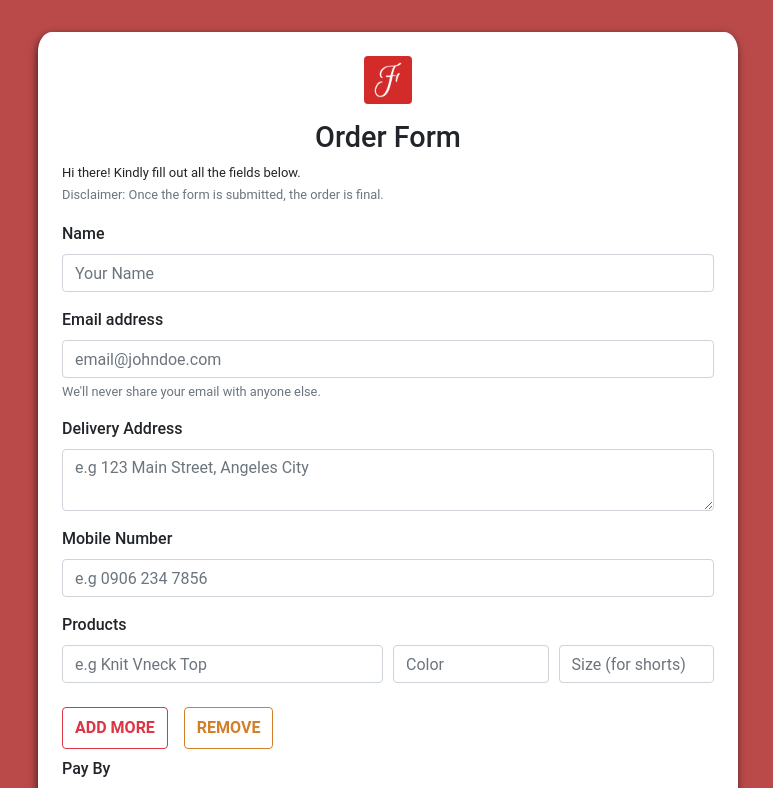
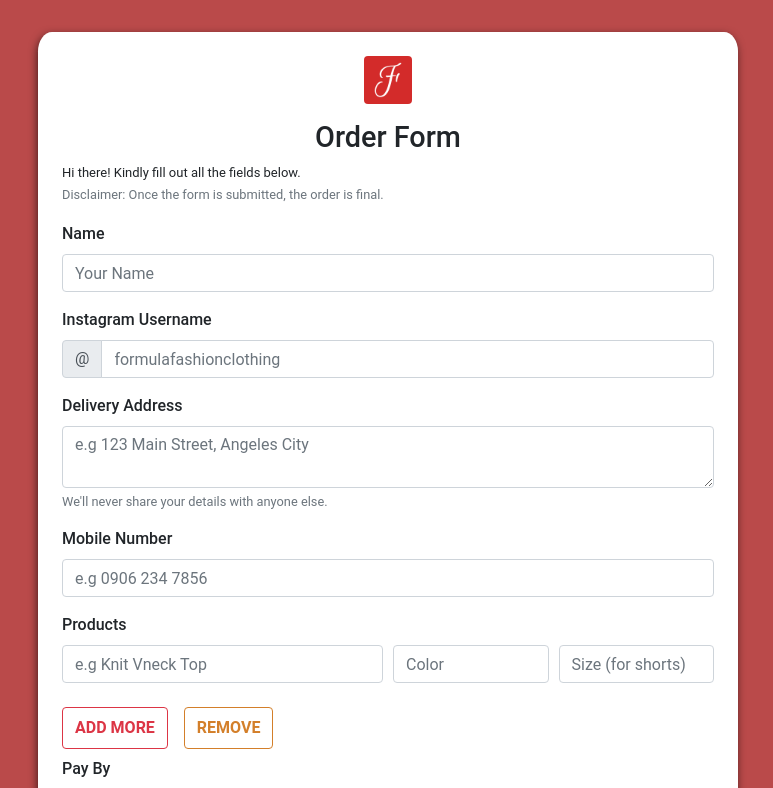
Before and after one commit to shaneenvitug/order-form, a React (Create React App) app: page / in a window 1280 px wide. Shown: the top 788 px of the page, without its empty margins (252-1025 px from the left). Built offline with nearby package versions, Linux system fonts and the light colour scheme; no server answers.

Commit message:
changed email to ig username

```diff
--- a/src/App.js
+++ b/src/App.js
@@ -5,6 +5,7 @@ import ToggleButtonGroup from 'react-bootstrap/ToggleButtonGroup';
 import ToggleButton from 'react-bootstrap/ToggleButton';
 import Modal from 'react-bootstrap/Modal';
 import Image from 'react-bootstrap/Image';
+import InputGroup from 'react-bootstrap/InputGroup'
 import { Formik } from 'formik';
 import { db } from './firebase';
 import Products from './Products';
@@ -29,7 +30,7 @@ function App() {
       <Formik
         initialValues={{
           name: '',
-          email: '',
+          username: '',
           address: '',
           mobile: '',
           paymentMethod: ''
@@ -64,19 +65,22 @@ function App() {
                 />
               </Form.Group>
 
-              <Form.Group controlId="formBasicEmail">
-                <Form.Label>Email address</Form.Label>
-                <Form.Control
-                  name="email"
-                  type="email"
-                  placeholder="email@johndoe.com"
-                  onChange={handleChange}
-                  value={values.email}
-                  required
-                />
-                <Form.Text className="text-muted">
-                  We'll never share your email with anyone else.
-                </Form.Text>
+              <Form.Group controlId="formBasicUsername">
+                <Form.Label>Instagram Username</Form.Label>
+                <InputGroup>
+                  <InputGroup.Prepend>
+                    <InputGroup.Text id="inputGroupPrepend">@</InputGroup.Text>
+                  </InputGroup.Prepend>
+                  <Form.Control
+                    type="text"
+                    placeholder="formulafashionclothing"
+                    aria-describedby="inputGroupPrepend"
+                    name="username"
+                    value={values.username}
+                    onChange={handleChange}
+                    required
+                  />
+                </InputGroup>
               </Form.Group>
 
               <Form.Group controlId="formBasicAddress">
@@ -89,6 +93,9 @@ function App() {
                   value={values.address}
                   required
                 />
+                <Form.Text className="text-muted">
+                    We'll never share your details with anyone else.
+                </Form.Text>
               </Form.Group>
 
               <Form.Group controlId="formBasicMobile">
```
